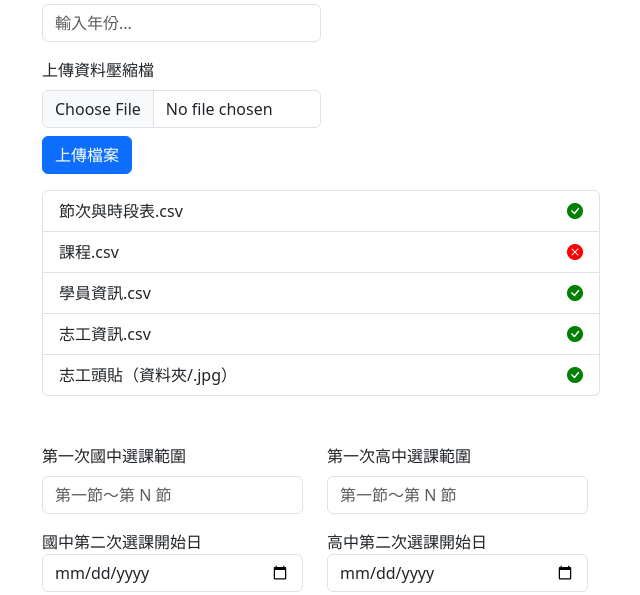
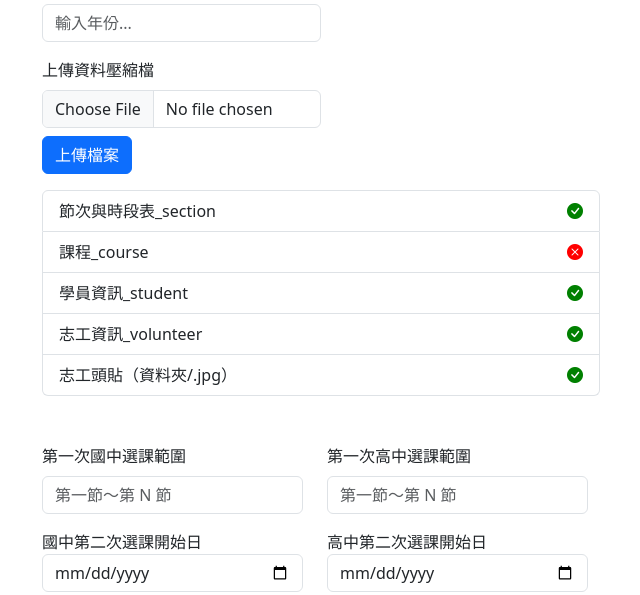
Before and after one commit to fr999yyy/HTCCCS, a Django app: page /dashboard/newYear in a window 1280 px wide. Shown: the part 176-771 px from the top of the page, without its empty margins (40-680 px from the left). Run offline with Django 4.2, Linux system fonts and the light colour scheme.

Commit message:
不知道為什麼突然抓不到style.css, 然後psel.html完全抓不到view.psel回傳的值

```diff
--- a/django_project/django_app/admin.py
+++ b/django_project/django_app/admin.py
@@ -5,3 +5,4 @@ from .models import *
 admin.site.register(Student)
 admin.site.register(AdminSetting)
 admin.site.register(Section)
+admin.site.register(Course)
--- a/django_project/django_app/urls.py
+++ b/django_project/django_app/urls.py
@@ -11,5 +11,6 @@ urlpatterns = [
     path('dashboard/result', views.result, name='result'),
     path('upload_zip', views.upload_zip, name='upload_zip'),
     path('pSel', views.pSel, name='pSel'),
+    path('pSel/check_decision', views.check_decision, name='check_decision'),
     path('stdLogout', views.stdLogout, name='stdLogout'),
 ]
--- a/django_project/django_app/views.py
+++ b/django_project/django_app/views.py
@@ -127,29 +127,20 @@ def upload_zip(request):
                         course_instance.course_name = row['course_name']
                         course_instance.course_info = row['course_info']
                         course_instance.std_limit = 25 if pd.isna(row['std_limit']) else row['std_limit']
-                        course_instance.course_type = row['course_type']
+                        course_instance.course_type = row['course_type'].upper()
                         # Retrieve the Section instance
                         section_id = row.get('section_id')
                         if section_id:
                             section_instance = Section.objects.get(section_id=section_id)
-                            course_instance.section = section_instance
+                            course_instance.section = section_instance.section_id
                         course_instance.save()
         # Cleanup: Remove the zip file and extracted folder
         os.remove(zip_path)
-        shutil.rmtree(extract_folder)
-        messages.success(request, 'Upload successful!')
+        shutil.rmtree(path)
+        messages.success(request, '資料匯入已完成')
         return redirect('newYear')
     return redirect('newYear')
 
-
-
-
-
-
-
-def stdLogout(request):
-    std_logout(request)
-    return redirect('/stdLogin')
 
 def pSel(request):
     if request.session.has_key('std_id'):
@@ -157,16 +148,51 @@ def pSel(request):
         team = request.session['team']
         student_instance = Student.objects.get(std_id=std_id)
         team_display = Student.TEAM_CHOICES[team-1][1]
-        formType = student_instance.j_or_h + str(AdminSetting.objects.get(setting_name='SelectionStage').configuration)
-        form_display = dict(Student.FORM_DISPLAY)[formType]
-        student = {
-            'std_id': std_id ,
-            'team_display': team_display,
-            'form_display': form_display,
-            'std_name': student_instance.std_name,
-            'formType': formType
-            }
-        return render(request, 'pSel.html', {'student': student})
+        formType = student_instance.j_or_h + str(AdminSetting.objects.get(setting_name='SelectionStage').configuration) #returning J1, J2, H1, H2
+        form_display = dict(Student.FORM_DISPLAY)[formType] #returning 第一次選課｜國中部, 第二次選課｜國中部, 第一次選課｜高中部, 第二次選課｜高中部
+        selection_range = AdminSetting.objects.get(setting_name= student_instance.j_or_h + '1stRange').configuration
+        section_instance = Section.objects.filter(section_id__lte=selection_range)
+        course_instance = Course.objects.filter(section_id__lte=selection_range).filter(course_type__in=[student_instance.j_or_h, 'M']) # 選擇對應國/高中部的課程以及國高混合課程
+
+        sections_with_courses = [] # list中插入dict用來分開儲存每一個節次對應的所有課程，以及課程數量，用來顯示志願選項數量
+        for section in section_instance:
+            courses_in_section = []
+            for course in course_instance.filter(section_id=section.section_id):
+                if '_' in course.course_name:
+                    if '、' in course.course_name:
+                        teachers =  course.course_name.split('_')[1].split('、')
+                    else:
+                        teachers = [course.course_name.split('_')[1]]
+                else: teachers = []
+                print("老師："+str(teachers))
+
+                courses_in_section.append({
+                    'course': course,
+                    'course_name': course.course_name,
+                    'teachers': teachers
+                })
+            num_courses = ''.join(str(i) for i in range(1, len(courses_in_section)))
+            # 假如此節次有三個課程，則num_courses = '123' 結合makelist 解決 django template 無法使用range的問題
+            sections_with_courses.append({
+                'section': section,
+                'courses': courses_in_section,
+                'num_courses': num_courses
+            })
+            student = {
+                'std_id': std_id ,
+                'team_display': team_display,
+                'form_display': form_display,
+                'std_name': student_instance.std_name
+                }
+        return render(request, 'pSel.html', {'student': student, 'section_instance': section_instance, 'course_instance': course_instance, 'sections_with_courses': sections_with_courses})
     else:
         return redirect('/stdLogin')
     pass
+
+def check_decision(request):
+    return render(request, 'check_decision.html')
+
+
+def stdLogout(request):
+    std_logout(request)
+    return redirect('/stdLogin')
--- a/django_project/django_project/settings.py
+++ b/django_project/django_project/settings.py
@@ -90,7 +90,7 @@ DATABASES = {
         'HOST': '127.0.0.1',
         'PORT': '3306',
         'OPTIONS': {
-    'charset': 'utf8mb4',
+    'charset': 'utf8mb4', # utf8mb4 是為了支援顯示課程介紹中的表情符號
     },
     }
 }
@@ -130,8 +130,8 @@ USE_TZ = True
 # Static files (CSS, JavaScript, Images)
 # https://docs.djangoproject.com/en/4.2/howto/static-files/
 
-STATIC_URL = 'static/'
-STATICFILES_DIRS = (os.path.join(BASE_DIR, 'static'),)
+STATIC_URL = '/static/'
+STATICFILES_DIRS = [os.path.join(BASE_DIR, 'static'),]
 
 # Default primary key field type
 # https://docs.djangoproject.com/en/4.2/ref/settings/#default-auto-field
--- a/django_project/static/style.css
+++ b/django_project/static/assets/style.css
@@ -43,6 +43,19 @@ margin:70px;
     height: 80px;
 }
 
-.info {
+/* .info {
     padding-right: 100px;
+} */
+
+.image1 {
+    position: absolute !important;
+    top: 0 !important;
+    left: 0 !important;
+  }
+
+.image2 {
+position: absolute !important;
+top: 50% !important; /* Adjust as needed */
+left: 50% !important; /* Adjust as needed */
+transform: translate(-50%, -50%) !important; /* Center image2 */
 }
--- a/django_project/templates/newYear.html
+++ b/django_project/templates/newYear.html
@@ -66,19 +66,19 @@
                     <div class="mb-5 col-6">
                         <ul class="list-group">
                             <li class="list-group-item d-flex justify-content-between align-items-center">
-                                節次與時段表.csv
+                                節次與時段表_section
                               <i class="bi bi-check-circle-fill" style="color: green;"></i>
                             </li>
                             <li class="list-group-item d-flex justify-content-between align-items-center">
-                                課程.csv
+                                課程_course
                               <i class="bi bi-x-circle-fill" style="color: red;"></i>
                             </li>
                             <li class="list-group-item d-flex justify-content-between align-items-center">
-                                學員資訊.csv
+                                學員資訊_student
                               <i class="bi bi-check-circle-fill" style="color: green;"></i>
                             </li>
                             <li class="list-group-item d-flex justify-content-between align-items-center">
-                                志工資訊.csv
+                                志工資訊_volunteer
                                 <i class="bi bi-check-circle-fill" style="color: green;"></i>
                             </li>
                               <li class="list-group-item d-flex justify-content-between align-items-center">
```
Also changed, not shown: django_project/django_app/models.py (+24 -3 lines), django_project/django_app/signals.py (+7 -5 lines), django_project/templates/J1_form.html (added, +73 -0 lines), django_project/templates/Junior1st.html (deleted, +0 -131 lines), django_project/templates/pSel.html (+38 -58 lines), django_project/django_app/migrations/0005_section_section_display.py (added), django_project/django_app/migrations/0006_rename_section_course_section_id_and_more.py (added), 3 other files.
